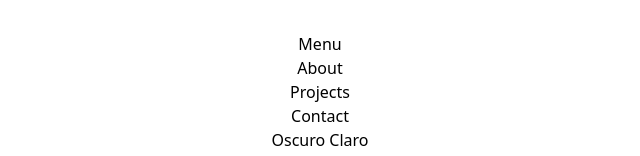
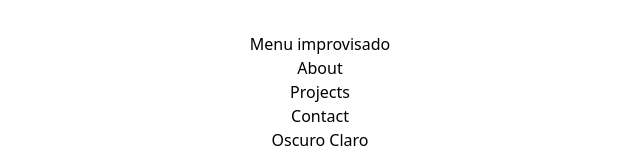
Before and after one commit to GCortesGustavo/PortfolioV1, a React (Vite) app: page / in a window 1280 px wide. Shown: the top 156 px of the page, without its empty margins (320-960 px from the left). Built offline with nearby package versions, Linux system fonts and the light colour scheme.

Commit message:
Cambiando flujo de informacion

```diff
--- a/src/App.jsx
+++ b/src/App.jsx
@@ -4,14 +4,16 @@ function App() {
 
   return (
     <>
-      <div className='bg-grey br-10'>
-        <h1>Menu</h1>
+      <div className='bg-green'>
+        <h1>Menu improvisado
+        </h1>
         <h1>About</h1>
         <h1>Projects</h1>
         <h1>Contact</h1>
         <p>Oscuro Claro</p>
         <p>Idioma</p>
       </div>
+
       <div>ABOUT</div>
       <div>PROJECTS</div>
       <div>CONTACT</div>
```
